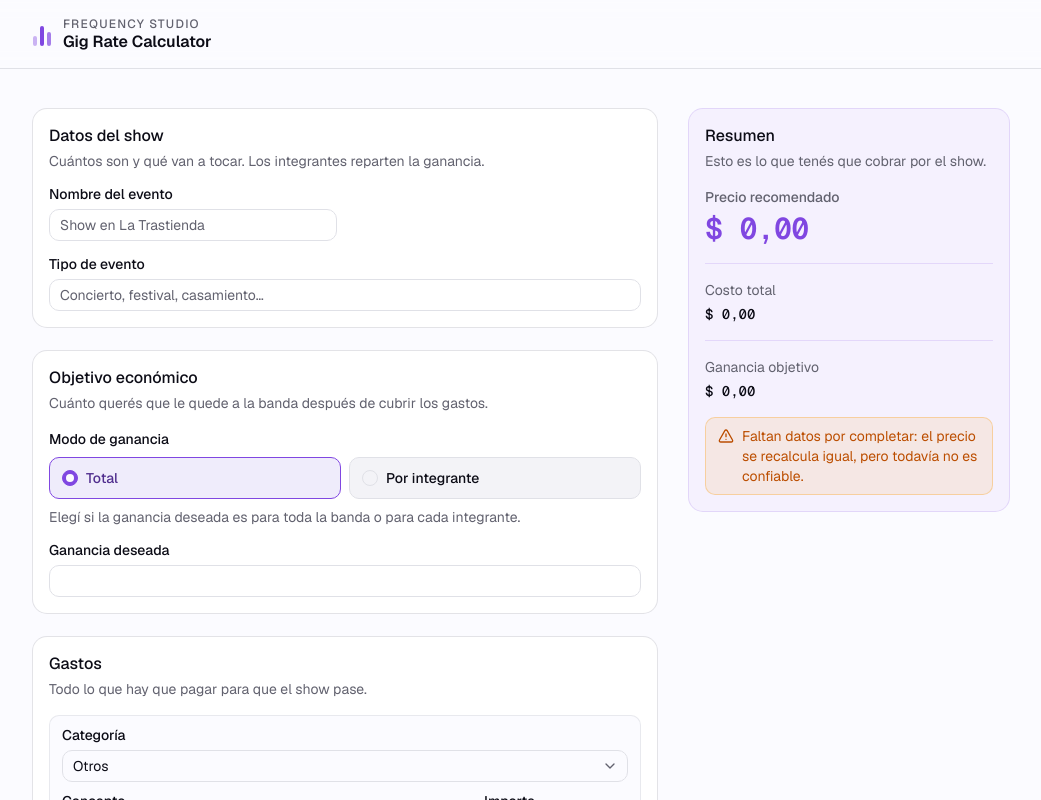
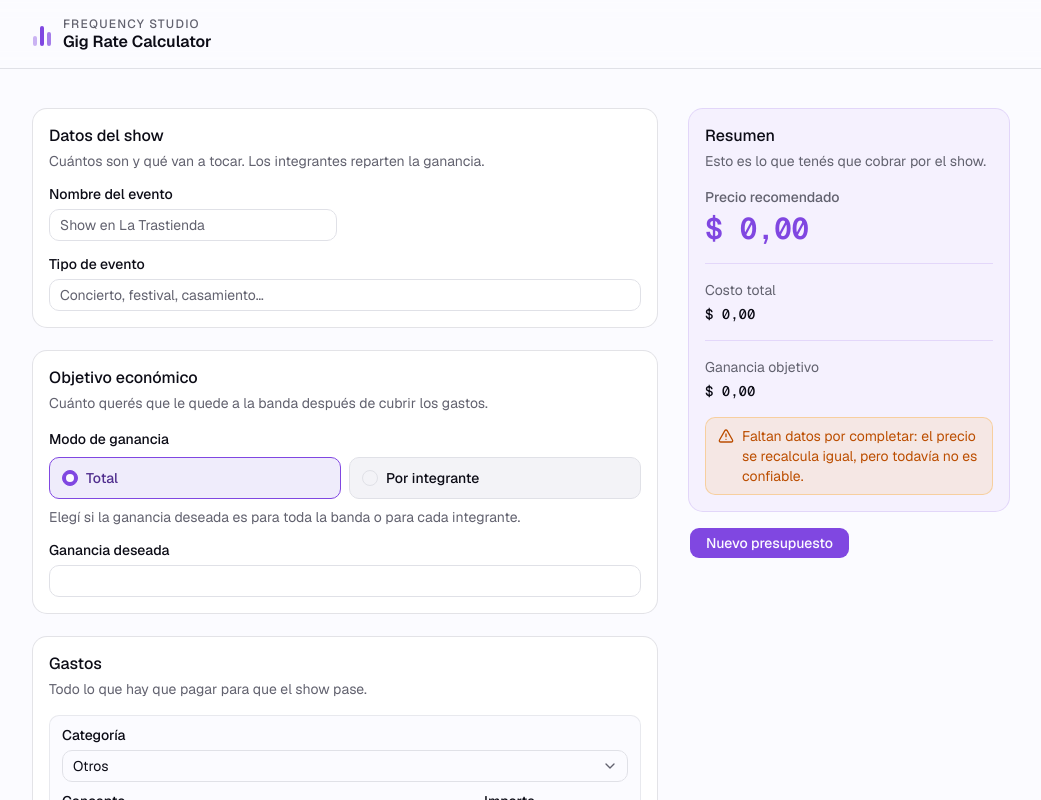
Before and after one commit to FrequencyStudio-dev/gig-rate-calculator-fe, a Next.js app: page / in a window 1280 px wide. Shown: the top 800 px of the page, without its empty margins (119-1160 px from the left). Built offline with nearby package versions, Linux system fonts and the light colour scheme.

Commit message:
feat: add budget reset functionality

```diff
--- a/components/BudgetCalculator.tsx
+++ b/components/BudgetCalculator.tsx
@@ -5,6 +5,7 @@
 import { ExpenseManager } from "@/components/expenses/ExpenseManager"
 import { GoalSelector } from "@/components/goal/GoalSelector"
 import { ShowInfo } from "@/components/show-info/ShowInfo"
+import { Button } from "@/components/ui/button"
 import { SummaryCard } from "@/components/summary/SummaryCard"
 import {
   Card,
@@ -43,6 +44,7 @@ export function BudgetCalculator() {
     updateExpense,
     removeExpense,
     setGoal,
+    resetBudget,
   } = useBudget()
 
   const result = buildCalculationResult(state)
@@ -65,12 +67,10 @@ export function BudgetCalculator() {
              <ShowInfo
                 show={state.show}
                 showMembers={state.goal.type === "perMember"}
-                onChange={setShowInfo}
-/>
+                onChange={setShowInfo}/>
             </CardContent>
           </Card>
         </section>
-
         <section aria-label="Objetivo económico">
           <Card>
             <CardHeader>
@@ -87,12 +87,10 @@ export function BudgetCalculator() {
               goal={state.goal}
               members={state.show.members}
               onGoalChange={setGoal}
-              onMembersChange={(members) => setShowInfo({ members })}
-/>
+              onMembersChange={(members) => setShowInfo({ members })}/>
             </CardContent>
           </Card>
         </section>
-
         <section aria-label="Gastos">
           <Card>
             <CardHeader>
@@ -113,9 +111,7 @@ export function BudgetCalculator() {
             </CardContent>
           </Card>
         </section>
-
       </div>
-
       <section aria-label="Resumen" className="lg:sticky lg:top-24">
         <Card className="bg-primary/5 ring-primary/20">
           <CardHeader>
@@ -134,6 +130,13 @@ export function BudgetCalculator() {
             />
           </CardContent>
         </Card>
+        <Button
+          type="button"
+          onClick={resetBudget}
+          className="mt-4 px-4 py-2"
+        >
+          Nuevo presupuesto
+        </Button>
       </section>
     </div>
   )
--- a/components/goal/GoalSelector.tsx
+++ b/components/goal/GoalSelector.tsx
@@ -1,6 +1,6 @@
 "use client"
 
-import { useId, useState } from "react"
+import { useEffect, useId, useState } from "react"
 
 import { Input } from "@/components/ui/input"
 import { Label } from "@/components/ui/label"
@@ -32,6 +32,9 @@ export function GoalSelector({
   )
 
   const [valueTouched, setValueTouched] = useState(false)
+  useEffect(() => {
+  setInputValue(goal.value === 0 ? "" : String(goal.value))
+}, [goal.value])
 
   const valueError = valueTouched
     ? validateGoalValue(Number(inputValue))
--- a/hooks/useBudget.ts
+++ b/hooks/useBudget.ts
@@ -28,6 +28,7 @@ export interface UseBudget {
   updateExpense: (id: string, patch: Partial<Omit<Expense, "id">>) => void
   removeExpense: (id: string) => void
   setGoal: (patch: Partial<Goal>) => void
+  resetBudget: () => void
 }
 
 export function useBudget(): UseBudget {
@@ -66,6 +67,9 @@ export function useBudget(): UseBudget {
   const setGoal = useCallback((patch: Partial<Goal>) => {
     setState((prev) => ({ ...prev, goal: { ...prev.goal, ...patch } }))
   }, [])
+  const resetBudget = useCallback(() => {
+  setState(INITIAL_STATE)
+}, [])
 
   return {
     state,
@@ -74,5 +78,6 @@ export function useBudget(): UseBudget {
     updateExpense,
     removeExpense,
     setGoal,
+    resetBudget
   }
 }
```
